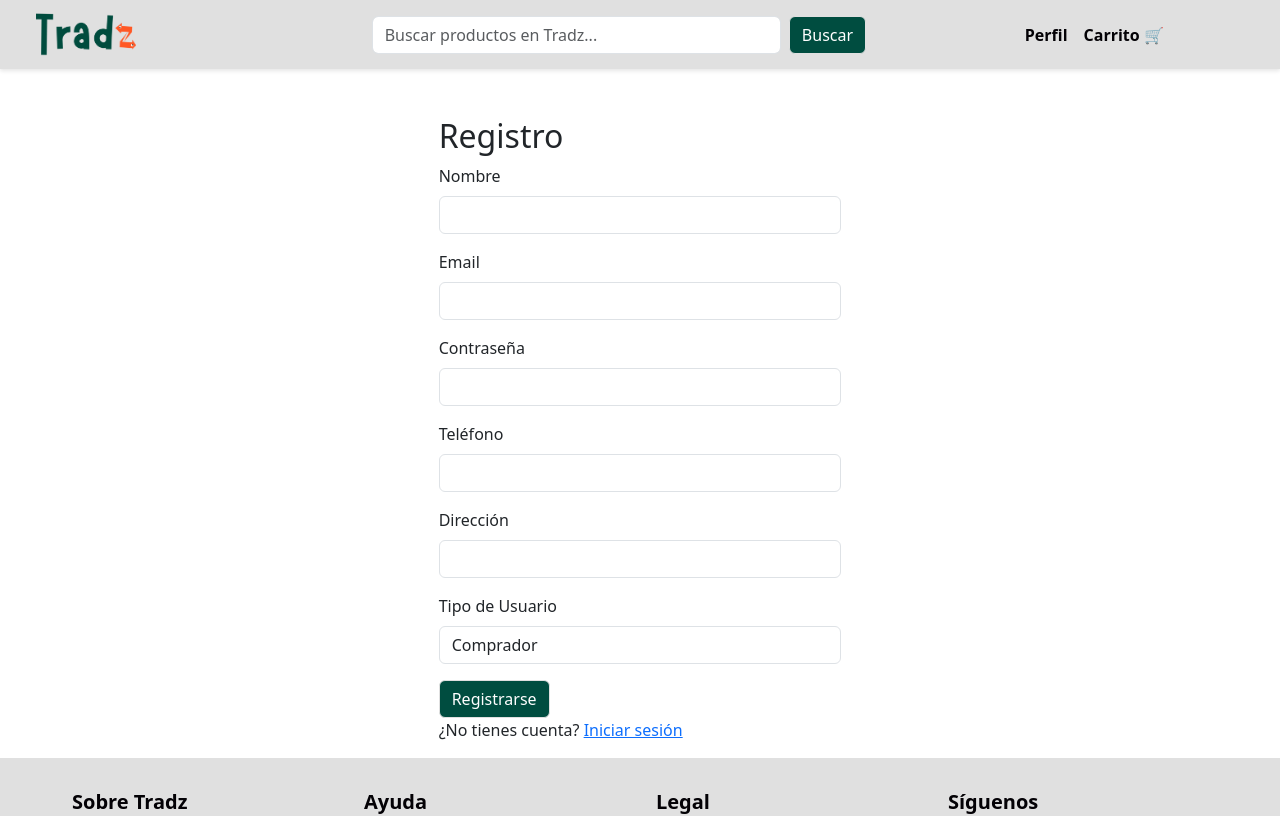
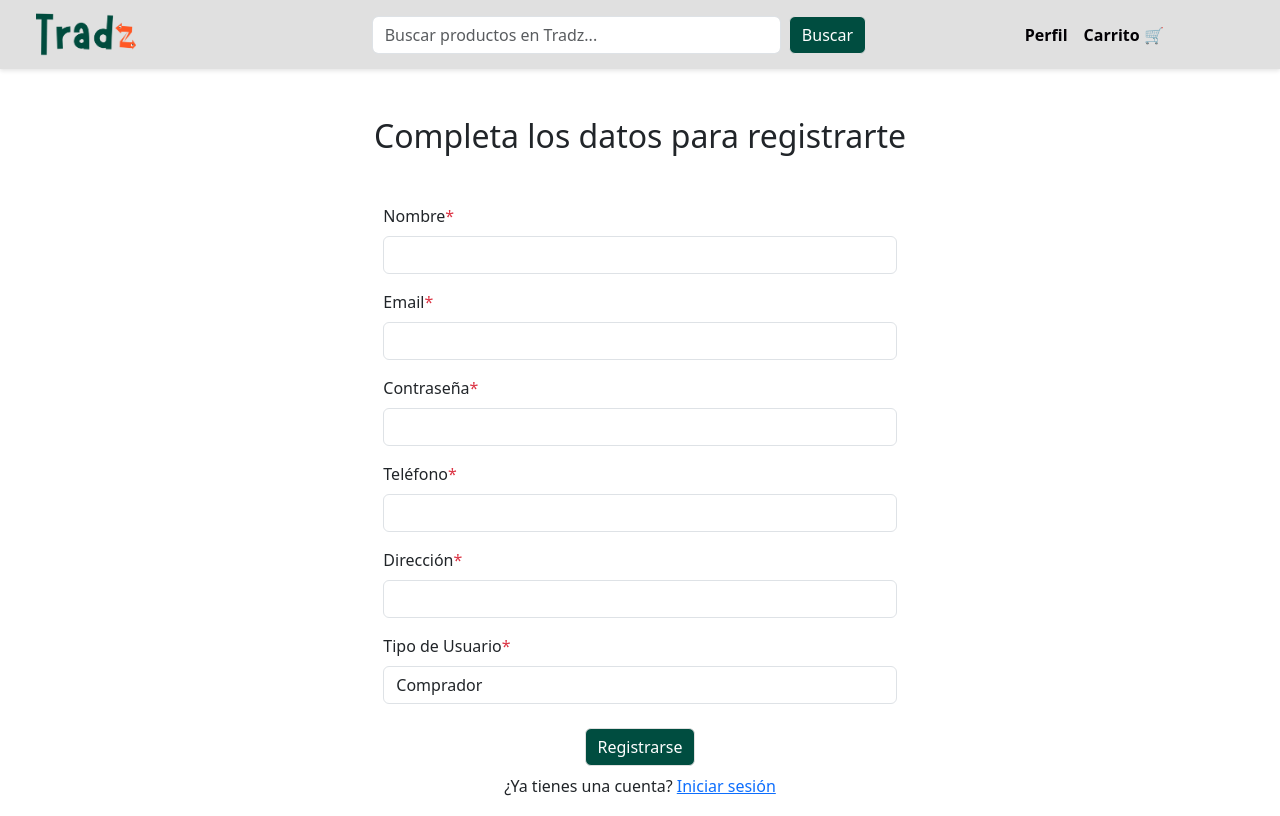
Before and after one commit to KarlaPazSoto/proyectofinal-marketplace, a React (Vite) app in the folder front-react/: page /register in a window 1280 px wide. Shown: the top 816 px of the page. Built offline with nearby package versions, Linux system fonts and the light colour scheme; no server answers.

Commit message:
Cambios css

```diff
--- a/front-react/package.json
+++ b/front-react/package.json
@@ -18,7 +18,8 @@
     "react-dom": "^18.3.1",
     "react-icons": "^5.4.0",
     "react-popper": "^2.3.0",
-    "react-router-dom": "^7.1.3"
+    "react-router-dom": "^7.1.3",
+    "react-toastify": "^11.0.5"
   },
   "devDependencies": {
     "@eslint/js": "^9.17.0",
--- a/front-react/src/components/Card.jsx
+++ b/front-react/src/components/Card.jsx
@@ -32,7 +32,7 @@ const Card = ({ products }) => {
                 <Link to={`/post-details/${product.id_producto}`}><button className="btn btn-dark">
                   Ver más
                 </button></Link>
-                <button className="btn btn-dark mt-3" onClick={() => handleAdd(product)}>Añadir</button>
+                <button className="btn btn-dark" onClick={() => handleAdd(product)}>Añadir</button>
               </div>
             </div>
           </div>
--- a/front-react/src/pages/feed/AddProduct.jsx
+++ b/front-react/src/pages/feed/AddProduct.jsx
@@ -70,7 +70,7 @@ const AddProduct = ({ handleAddProduct, onCancel }) => {
 
   return (
     <Card className="shadow-sm">
-      <Card.Header className="bg-primary text-white">
+      <Card.Header className="header-card">
         <h3 className="mb-0">Agregar Nuevo Producto</h3>
       </Card.Header>
       <Card.Body>
--- a/front-react/src/pages/register/Register.jsx
+++ b/front-react/src/pages/register/Register.jsx
@@ -3,6 +3,9 @@ import { useNavigate } from 'react-router-dom';
 import { authService } from '../../services/api';
 import { UserContext } from '../../contexts/UserContext';
 import { Link } from 'react-router-dom';
+import '../../styles/Register.css';
+import { ToastContainer, toast } from 'react-toastify';
+import 'react-toastify/dist/ReactToastify.css';
 
 const Register = () => {
   const navigate = useNavigate();
@@ -33,24 +36,35 @@ const Register = () => {
     try {
       const response = await authService.register(formData);
       if (response.token) {
-        const profile = await authService.getProfile();
-        setProfile(profile);
-        navigate('/');
+        toast.success('¡Registro exitoso! Serás redirigido al inicio de sesión...', {
+          position: "top-center",
+          autoClose: 2000
+        });
+
+        setTimeout(() => {
+          navigate('/login');
+        }, 2000);
       }
     } catch (error) {
-      setError(error.response?.data?.error || 'Error en el registro');
+      toast.error(error.response?.data?.error || 'Error en el registro', {
+        position: "top-center",
+        autoClose: 3000
+      });
     } finally {
       setIsLoading(false);
     }
   };
 
   return (
-    <div className="container col-4 mt-5">
-      <h2>Registro</h2>
+    <>
+      <ToastContainer />
+      <div className="container col-12 col-md-8 col-lg-6 mt-5 mb-5">
+        <h2 className='text-center mb-5'>Completa los datos para registrarte</h2>
         {error && <div className="alert alert-danger">{error}</div>}
-      <form onSubmit={handleSubmit}>
+        <form className='col-10 mx-auto' onSubmit={handleSubmit}>
           <div className="mb-3">
             <label className="form-label">Nombre</label>
+            <span className='text-danger'>*</span>
             <input
               type="text"
               name="nombre"
@@ -62,6 +76,7 @@ const Register = () => {
           </div>
           <div className="mb-3">
             <label className="form-label">Email</label>
+            <span className='text-danger'>*</span>
             <input
               type="email"
               name="email"
@@ -73,6 +88,7 @@ const Register = () => {
           </div>
           <div className="mb-3">
             <label className="form-label">Contraseña</label>
+            <span className='text-danger'>*</span>
             <input
               type="password"
               name="password"
@@ -84,6 +100,7 @@ const Register = () => {
           </div>
           <div className="mb-3">
             <label className="form-label">Teléfono</label>
+            <span className='text-danger'>*</span>
             <input
               type="tel"
               name="telefono"
@@ -95,6 +112,7 @@ const Register = () => {
           </div>
           <div className="mb-3">
             <label className="form-label">Dirección</label>
+            <span className='text-danger'>*</span>
             <input
               type="text"
               name="direccion"
@@ -106,6 +124,7 @@ const Register = () => {
           </div>
           <div className="mb-3">
             <label className="form-label">Tipo de Usuario</label>
+            <span className='text-danger'>*</span>
             <select
               name="tipo_usuario"
               className="form-control"
@@ -113,22 +132,23 @@ const Register = () => {
               onChange={handleChange}
               required
             >
-            <option value="comprador">Comprador</option>
-            <option value="vendedor">Vendedor</option>
+              <option className='tipo-usuario' value="comprador">Comprador</option>
+              <option className='tipo-usuario' value="vendedor">Vendedor</option>
             </select>
           </div>
           <button
             type="submit"
-          className="btn btn-primary"
+            className="btn btn-primary mx-auto d-block mt-4 mb-2"
             disabled={isLoading}
           >
             {isLoading ? (
               <span className="spinner-border spinner-border-sm" role="status" aria-hidden="true"></span>
             ) : 'Registrarse'}
           </button>
-        <p>¿No tienes cuenta? <Link to='/login'>Iniciar sesión</Link></p>
+          <p className='text-center'>¿Ya tienes una cuenta? <Link to='/login'>Iniciar sesión</Link></p>
         </form>
       </div>
+    </>
   );
 };
 
--- /dev/null
+++ b/front-react/src/styles/Register.css
@@ -0,0 +1,38 @@
+/* Estilo cuando el select está enfocado */
+select.form-control:focus {
+    border-color: #FF5722 !important;
+    box-shadow: 0 0 5px rgba(255, 87, 34, 0.5) !important;
+    outline: none !important;
+}
+
+/* Estilos para los toasts */
+.Toastify__toast {
+    border-radius: 8px !important;
+    padding: 16px !important;
+    font-size: 16px !important;
+    box-shadow: 0 4px 6px rgba(0, 0, 0, 0.1) !important;
+}
+
+/* Estilo para el toast de éxito */
+.Toastify__toast--success {
+    background: #a2ffef !important;
+    color: #030105 !important;
+    border: none !important;
+}
+
+/* Estilo para el toast de error */
+.Toastify__toast--error {
+    background: #ffbca7 !important;
+    color: #030105 !important;
+    border: none !important;
+}
+
+/* Estilo para el botón de cerrar */
+.Toastify__close-button {
+    color: #FFFFFA !important;
+}
+
+/* Estilo para el contenedor de toasts */
+.Toastify__toast-container {
+    z-index: 9999 !important;
+}
```
Also changed, not shown: front-react/src/styles/AddProduct.css (added, +8 -0 lines), front-react/src/styles/Login.css (added, +31 -0 lines), 1 other file (tests, documents, lock files or other folders). Lines whose indentation alone changed are shown as unchanged.
